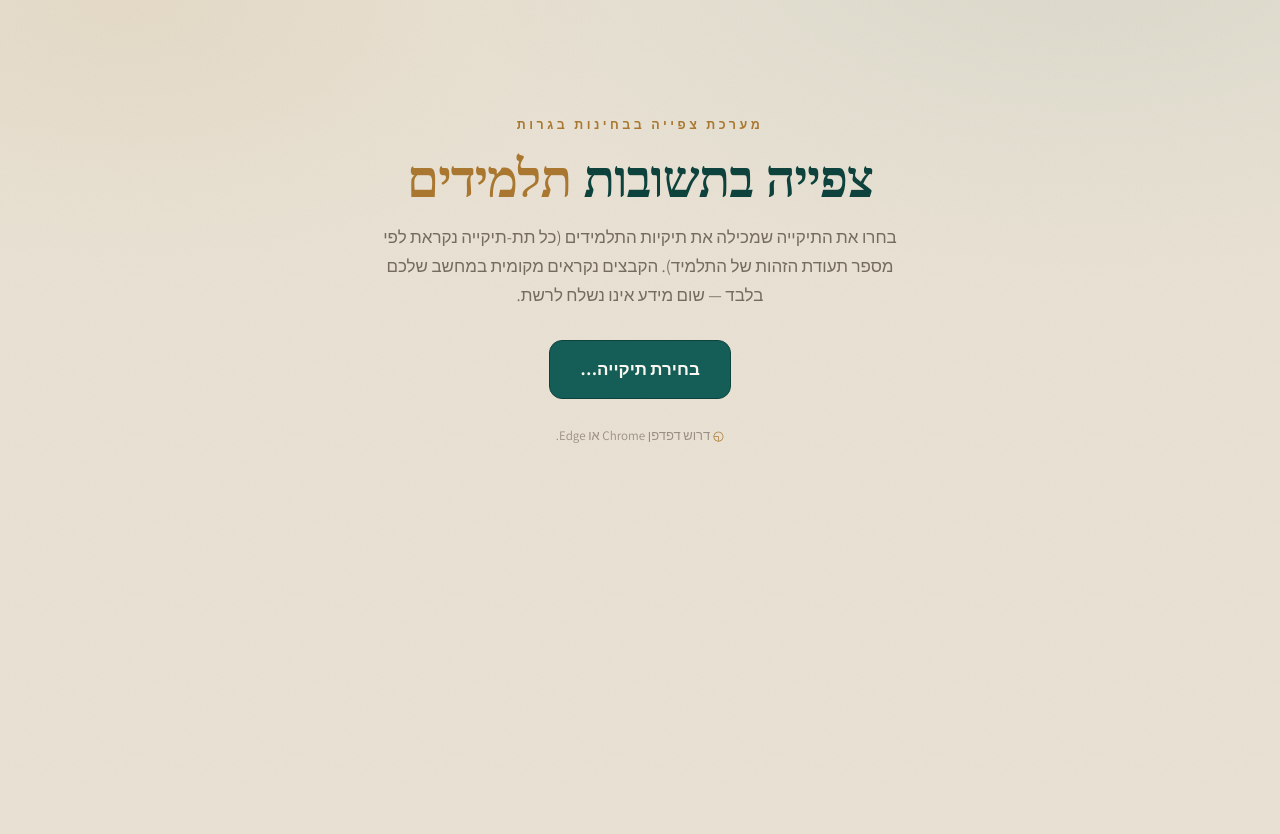
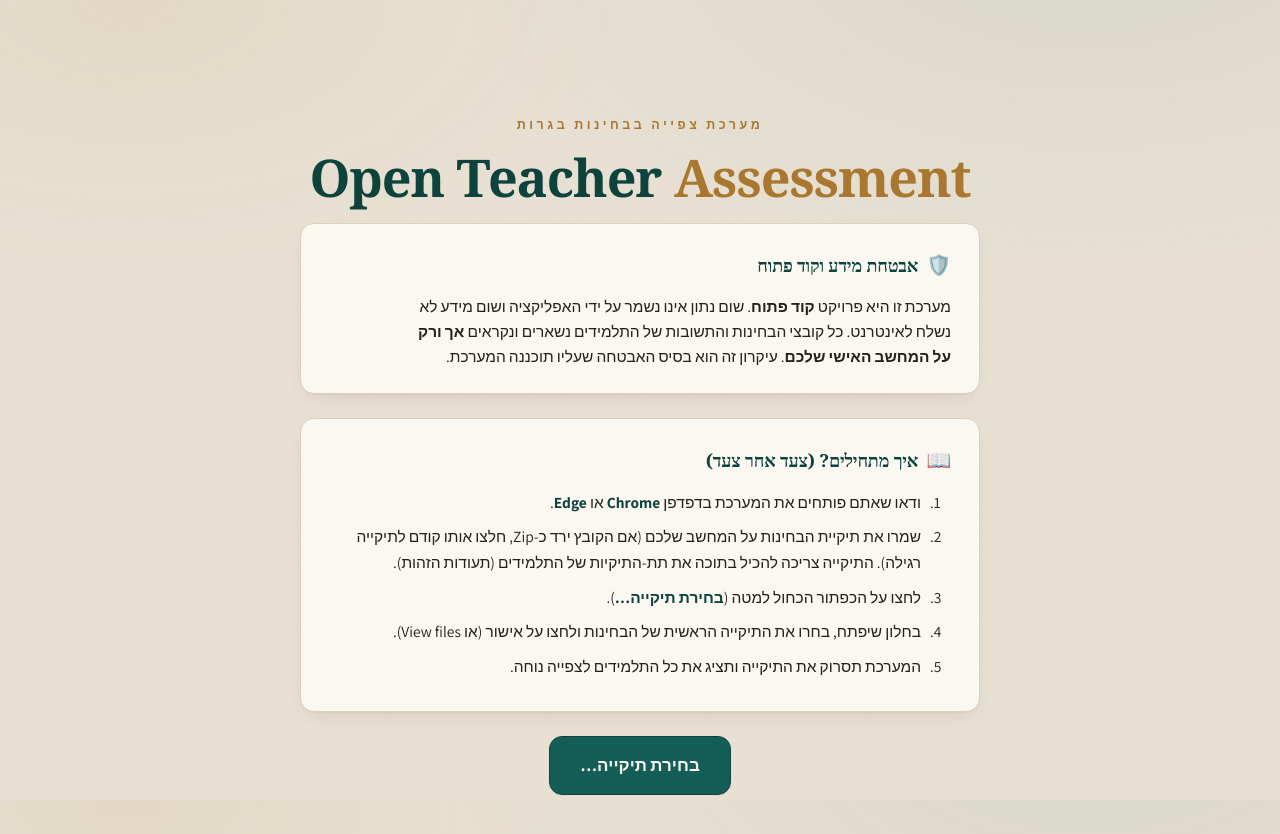
Before and after one commit to shlomsh/open-teacher-assesment, a plain HTML site: page index.html in a window 1280 px wide. Before the commit the page ends 800 px from the top, so only its background shows below. Drawn offline with Linux system fonts and the light colour scheme; a web font is replaced by a local one.

Commit message:
Update landing page with English title and setup info boxes

```diff
--- a/app.js
+++ b/app.js
@@ -278,7 +278,7 @@ function renderStudentPage(model) {
 function renderTopbar() {
   if (!rootHandle) { $topbar.innerHTML = ''; return; }
   $topbar.innerHTML = `<div class="row">
-    <span class="title">צפייה בבחינות</span>
+    <span class="title">Open Teacher Assessment</span>
     <span class="folder-name">📂 ${esc(rootHandle.name)}</span>
     <button id="refresh">רענון</button>
     <button id="change">החלפת תיקייה</button>
@@ -292,12 +292,27 @@ function showWelcome(lastName, errMsg) {
   $app.innerHTML = `
     <div class="welcome">
       <div class="kicker">מערכת צפייה בבחינות בגרות</div>
-      <h1>צפייה בתשובות <em>תלמידים</em></h1>
-      <p>בחרו את התיקייה שמכילה את תיקיות התלמידים (כל תת-תיקייה נקראת לפי מספר תעודת הזהות של התלמיד). הקבצים נקראים מקומית במחשב שלכם בלבד — שום מידע אינו נשלח לרשת.</p>
+      <h1 dir="ltr">Open Teacher <em>Assessment</em></h1>
+
+      <div class="info-box">
+        <h3>אבטחת מידע וקוד פתוח</h3>
+        <p>מערכת זו היא פרויקט <strong>קוד פתוח</strong>. שום נתון אינו נשמר על ידי האפליקציה ושום מידע לא נשלח לאינטרנט. כל קובצי הבחינות והתשובות של התלמידים נשארים ונקראים <strong>אך ורק על המחשב האישי שלכם</strong>. עיקרון זה הוא בסיס האבטחה שעליו תוכננה המערכת.</p>
+      </div>
+
+      <div class="info-box steps">
+        <h3>איך מתחילים? (צעד אחר צעד)</h3>
+        <ol>
+          <li>ודאו שאתם פותחים את המערכת בדפדפן <strong>Chrome</strong> או <strong>Edge</strong>.</li>
+          <li>שמרו את תיקיית הבחינות על המחשב שלכם (אם הקובץ ירד כ-Zip, חלצו אותו קודם לתיקייה רגילה). התיקייה צריכה להכיל בתוכה את תת-התיקיות של התלמידים (תעודות הזהות).</li>
+          <li>לחצו על הכפתור הכחול למטה (<strong>${lastName ? 'פתיחת התיקייה האחרונה' : 'בחירת תיקייה…'}</strong>).</li>
+          <li>בחלון שיפתח, בחרו את התיקייה הראשית של הבחינות ולחצו על אישור (או View files).</li>
+          <li>המערכת תסרוק את התיקייה ותציג את כל התלמידים לצפייה נוחה.</li>
+        </ol>
+      </div>
+
       ${lastName ? `<div><button class="primary big" id="resume">פתיחת התיקייה האחרונה · ${esc(lastName)}</button></div><div><button class="ghost" id="pick">בחירת תיקייה אחרת</button></div>`
                  : `<button class="primary big" id="pick">בחירת תיקייה…</button>`}
       ${errMsg ? `<div class="err">${esc(errMsg)}</div>` : ''}
-      <div class="hint">דרוש דפדפן Chrome או Edge.</div>
     </div>`;
   const pick = document.getElementById('pick'); if (pick) pick.onclick = () => pickFolder();
   const resume = document.getElementById('resume'); if (resume) resume.onclick = () => resumeFolder();
--- a/index.html
+++ b/index.html
@@ -3,7 +3,7 @@
 <head>
 <meta charset="utf-8">
 <meta name="viewport" content="width=device-width, initial-scale=1">
-<title>צפייה בבחינות תלמידים</title>
+<title>Open Teacher Assessment</title>
 <link rel="preconnect" href="https://fonts.googleapis.com">
 <link rel="preconnect" href="https://fonts.gstatic.com" crossorigin>
 <link href="https://fonts.googleapis.com/css2?family=Frank+Ruhl+Libre:wght@500;700;900&family=Assistant:wght@400;500;600;700;800&display=swap" rel="stylesheet">
@@ -74,6 +74,16 @@
   .hint::before { content:"◵ "; color:var(--gold); }
   .err { background:#fdf3ea; border:1px solid #ecd3b8; border-inline-start:4px solid var(--rose);
          color:var(--rose); border-radius:10px; padding:12px 16px; max-width:560px; margin:18px auto 0; text-align:start; }
+
+  .info-box { background:var(--surface); border:1px solid var(--line); border-radius:14px; padding:24px 28px; text-align:start; margin:0 auto 24px; max-width:680px; box-shadow:var(--shadow); }
+  .info-box h3 { display:flex; align-items:center; gap:8px; font-size:18px; color:var(--teal-deep); margin:0 0 12px; font-family:var(--display); font-weight:700; letter-spacing:-.01em; }
+  .info-box h3::before { content:"🛡️"; font-size:20px; }
+  .info-box.steps h3::before { content:"📖"; font-size:20px; }
+  .info-box p { font-size:15.5px; margin:0 0 12px; color:var(--ink); line-height:1.6; }
+  .info-box p:last-child { margin-bottom:0; }
+  .info-box ol { padding-inline-start:24px; margin:0; font-size:15.5px; color:var(--ink); line-height:1.7; }
+  .info-box li { margin-bottom:8px; padding-inline-start:6px; }
+  .info-box li strong { color:var(--teal-deep); }
 
   /* ---------- nav ---------- */
   .page-head { margin:14px 0 30px; animation:rise .6s cubic-bezier(.2,.8,.2,1) both; }
```
